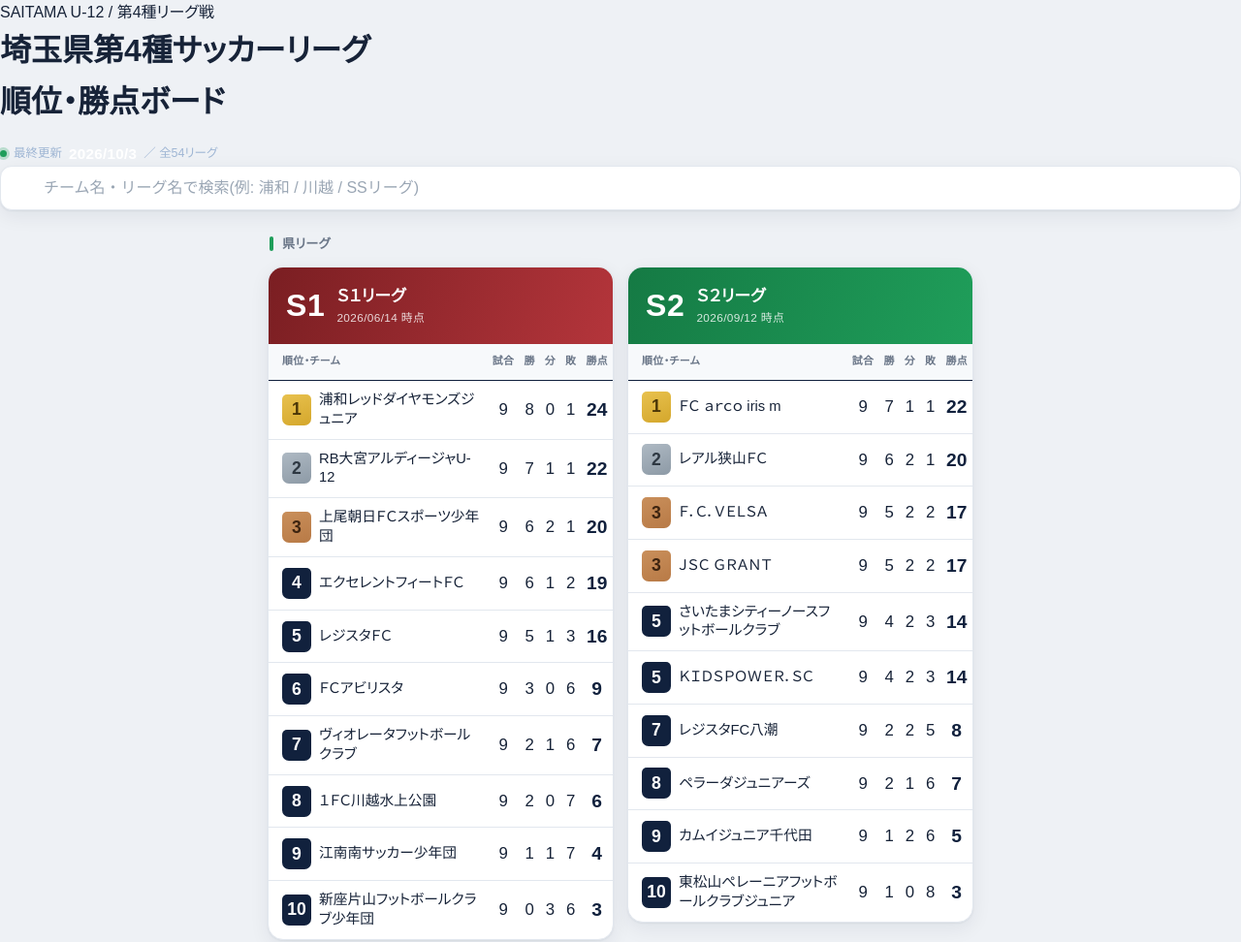
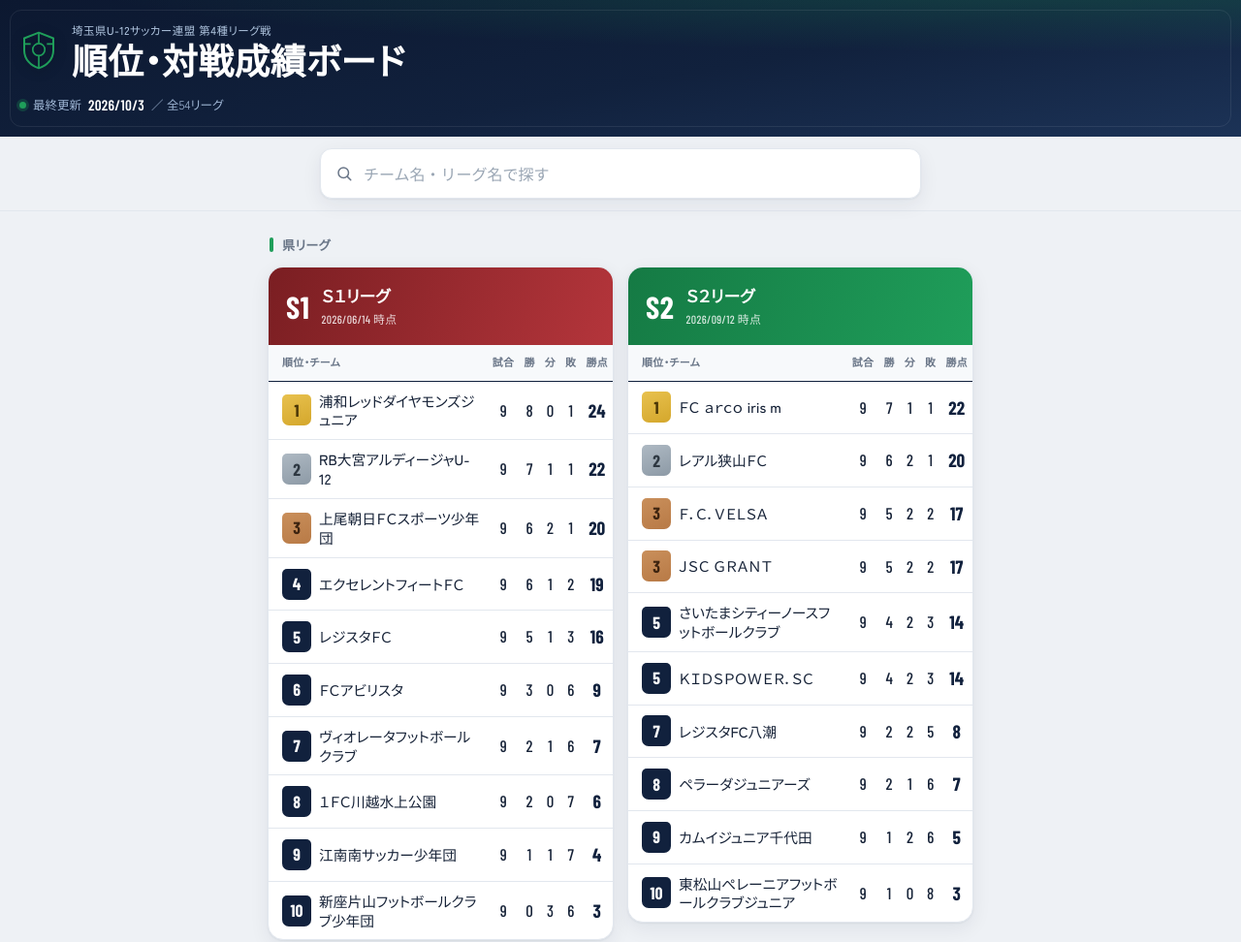
Before and after one commit to keiyuu0206/saitama-u12-league, a plain HTML site: page site/index.html in a window 1280 px wide. Shown: the top 972 px of the page at 97% size. Drawn offline with nearby package versions, Linux system fonts and the light colour scheme.

Commit message:
Update index.html

```diff
--- a/site/index.html
+++ b/site/index.html
@@ -4,44 +4,61 @@
 <meta charset="UTF-8">
 <meta name="viewport" content="width=device-width, initial-scale=1.0">
 <title>埼玉県第4種サッカーリーグ 順位表</title>
-<meta name="description" content="埼玉県第4種(U-12)サッカーリーグ S1・S2および各地域リーグの最新順位・勝点を毎日更新">
+<meta name="description" content="埼玉県第4種(U-12)サッカーリーグ S1・S2および各地域リーグの最新順位・勝点・対戦成績を毎日更新">
 <link rel="preconnect" href="https://fonts.googleapis.com">
 <link rel="preconnect" href="https://fonts.gstatic.com" crossorigin>
-<link href="https://fonts.googleapis.com/css2?family=Oswald:wght@500;600&family=Noto+Sans+JP:wght@400;500;700;900&display=swap" rel="stylesheet">
+<link href="https://fonts.googleapis.com/css2?family=Barlow+Condensed:wght@500;600;700&family=Zen+Kaku+Gothic+New:wght@400;500;700;900&display=swap" rel="stylesheet">
 <link rel="stylesheet" href="style.css">
 </head>
 <body>
 
-<header class="board">
-  <p class="eyebrow">SAITAMA U-12 / 第4種リーグ戦</p>
-  <h1>埼玉県第4種サッカーリーグ<br><span class="sub">順位・勝点ボード</span></h1>
+<header class="masthead">
+  <div class="mast-inner">
+    <div class="crest" aria-hidden="true">
+      <svg viewBox="0 0 48 48" width="40" height="40">
+        <path d="M24 2 L42 9 V24 C42 35 34 43 24 46 C14 43 6 35 6 24 V9 Z"
+              fill="none" stroke="currentColor" stroke-width="2.4" stroke-linejoin="round"/>
+        <circle cx="24" cy="23" r="7.5" fill="none" stroke="currentColor" stroke-width="2"/>
+        <path d="M24 2 V15 M24 31 V46 M6 16 H14 M34 16 H42" stroke="currentColor" stroke-width="2"/>
+      </svg>
+    </div>
+    <div class="mast-text">
+      <p class="kicker">埼玉県U-12サッカー連盟 第4種リーグ戦</p>
+      <h1>順位・対戦成績ボード</h1>
+    </div>
+  </div>
   <p class="updated" id="updated">読み込み中…</p>
 </header>
 
-<div class="search-wrap" id="searchWrap">
-  <input type="search" id="search" placeholder="チーム名・リーグ名で検索(例: 浦和 / 川越 / SSリーグ)"
-         autocomplete="off" aria-label="チーム名・リーグ名で検索">
+<div class="searchbar" id="searchWrap">
+  <div class="search-field">
+    <svg class="search-ico" viewBox="0 0 24 24" width="18" height="18" aria-hidden="true">
+      <circle cx="11" cy="11" r="7" fill="none" stroke="currentColor" stroke-width="2"/>
+      <path d="M16.5 16.5 L21 21" stroke="currentColor" stroke-width="2" stroke-linecap="round"/>
+    </svg>
+    <input type="search" id="search"
+           placeholder="チーム名・リーグ名で探す"
+           autocomplete="off" aria-label="チーム名・リーグ名で検索">
+  </div>
   <p class="search-meta" id="searchMeta" hidden></p>
 </div>
 
 <main>
-  <section id="hero" class="hero" aria-label="県リーグ">
-    <!-- S1 / S2 カードをJSで描画 -->
-  </section>
+  <section id="hero" aria-label="県リーグ"></section>
 
   <nav class="tabs" id="tabs" aria-label="地域リーグ切替"></nav>
 
   <section id="leagues" aria-live="polite"></section>
 
   <section class="history" id="historySec">
-    <h2><span class="h-mark"></span>更新履歴<span class="h-note">前回との差分</span></h2>
+    <h2>更新履歴</h2>
     <div id="history"></div>
   </section>
 </main>
 
 <footer>
-  <p>データ出典: <a href="https://www.saitama-u12.com/league/" target="_blank" rel="noopener">埼玉県U-12サッカー連盟</a>(公式サイト掲載PDFを毎日自動集計)</p>
-  <p class="note">順位・勝点は公式PDFの自動解析によるものです。確定情報は必ず各リーグの公式PDFをご確認ください。</p>
+  <p>データ出典: <a href="https://www.saitama-u12.com/league/" target="_blank" rel="noopener">埼玉県U-12サッカー連盟</a></p>
+  <p class="note">公式サイト掲載のPDFを毎日自動で集計しています。順位・勝点・対戦成績は自動解析による参考値です。確定情報は各リーグの公式PDFをご確認ください。</p>
 </footer>
 
 <script src="app.js"></script>
```
